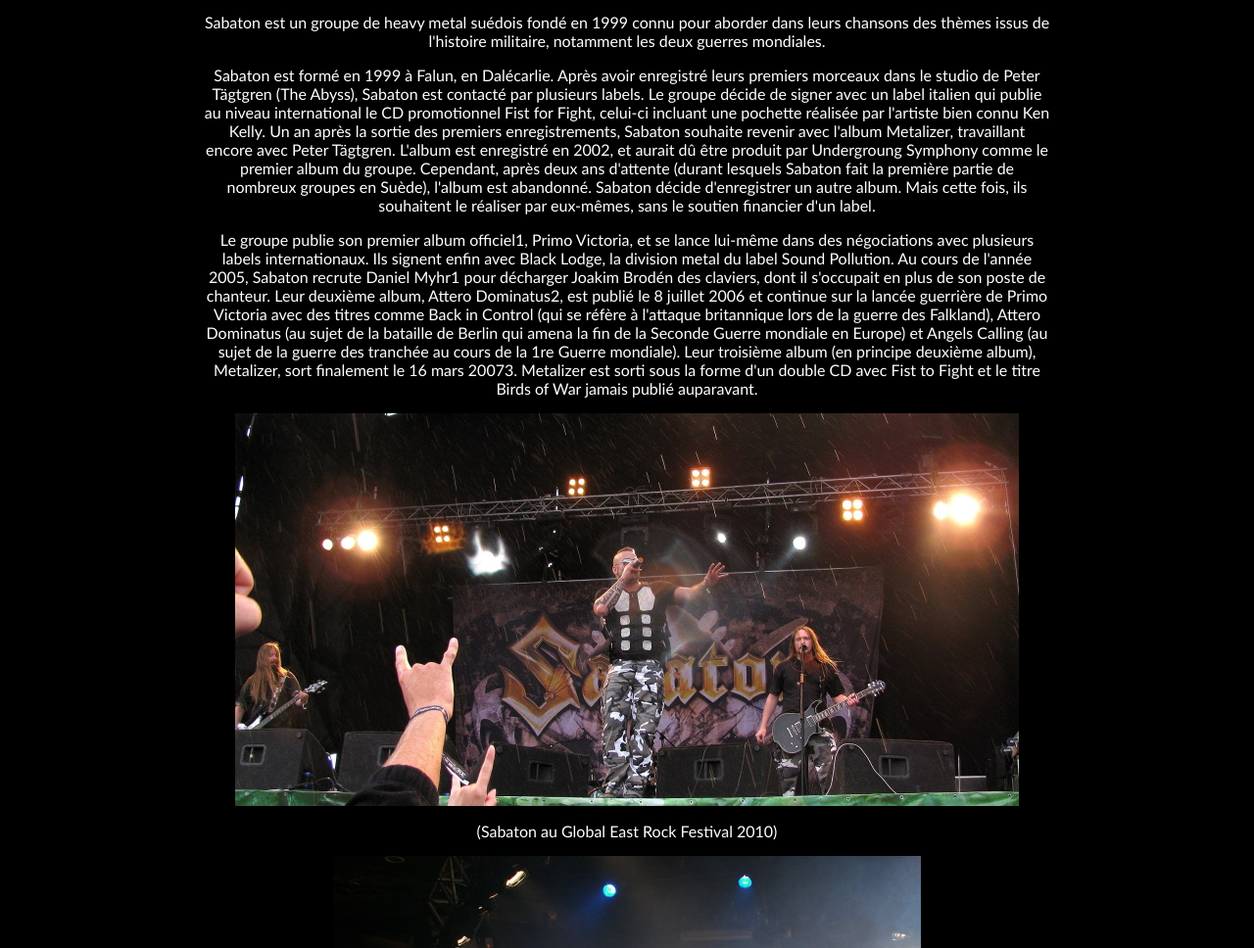
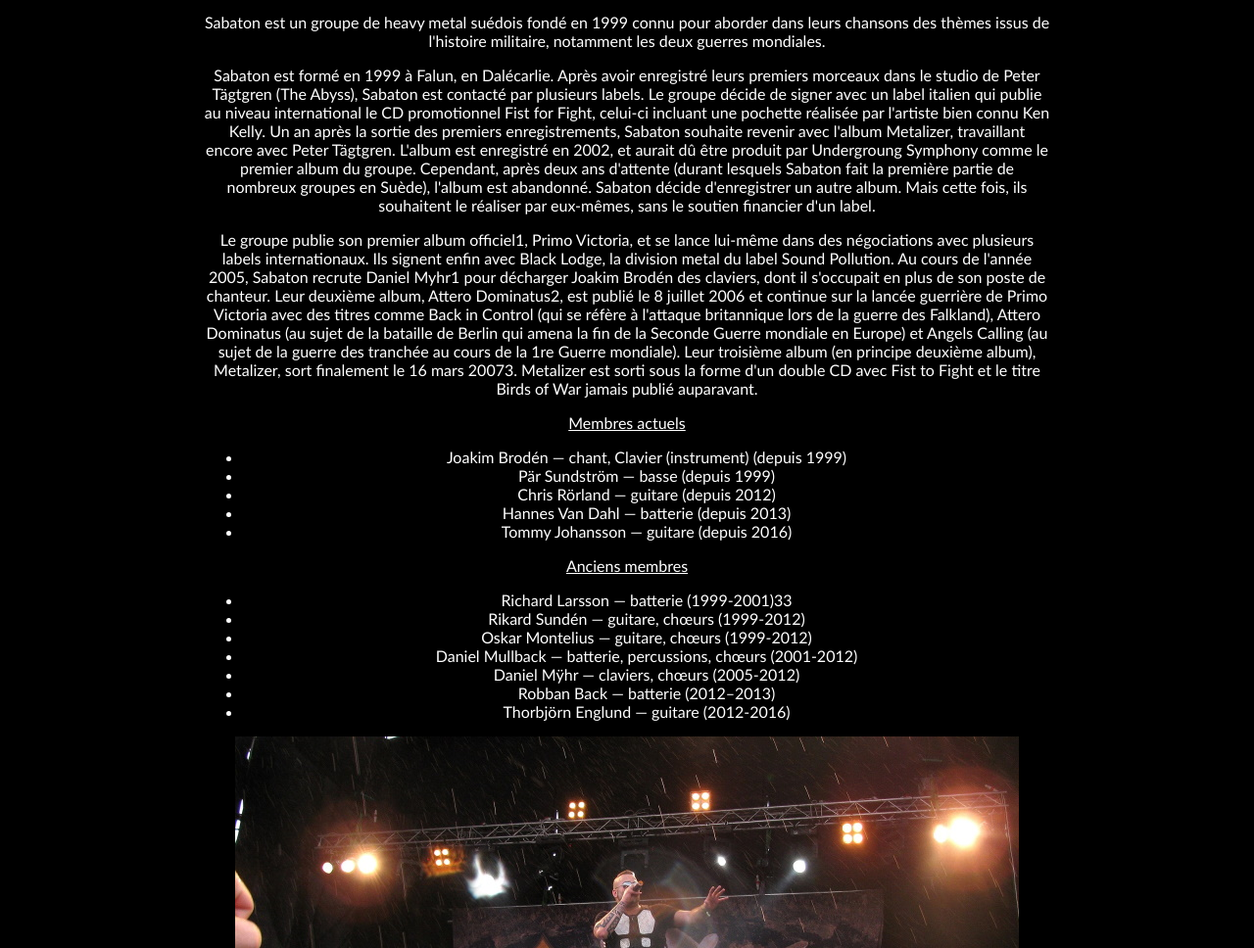
Before and after one commit to Arthur-Prudhomme/sabaton, a plain HTML site: page présentation.html in a window 1280 px wide. Shown: the part 132-1100 px from the top of the page at 98% size. Drawn offline with Linux system fonts and the light colour scheme.

Commit message:
ajout description

```diff
--- a/présentation.html
+++ b/présentation.html
@@ -30,6 +30,31 @@
     Leur deuxième album, Attero Dominatus2, est publié le 8 juillet 2006 et continue sur la lancée guerrière de Primo Victoria avec des titres comme Back in Control (qui se réfère à l'attaque britannique lors de la guerre des Falkland), Attero Dominatus (au sujet de la bataille de Berlin qui amena la fin de la Seconde Guerre mondiale en Europe) et Angels Calling (au sujet de la guerre des tranchée au cours de la 1re Guerre mondiale).
 
     Leur troisième album (en principe deuxième album), Metalizer, sort finalement le 16 mars 20073. Metalizer est sorti sous la forme d'un double CD avec Fist to Fight et le titre Birds of War jamais publié auparavant. </p>
+<p>
+
+<u>Membres actuels</u>
+
+<ul>
+    <li>Joakim Brodén — chant, Clavier (instrument) (depuis 1999)</li>
+    <li>Pär Sundström — basse (depuis 1999)</li>
+    <li>Chris Rörland — guitare (depuis 2012)</li>
+    <li>Hannes Van Dahl — batterie (depuis 2013)</li>
+    <li>Tommy Johansson — guitare (depuis 2016)</li>
+</ul>
+
+<u>Anciens membres</u>
+
+<ul>
+    <li>Richard Larsson — batterie (1999-2001)33</li>
+    <li>Rikard Sundén — guitare, chœurs (1999-2012)</li>
+    <li>Oskar Montelius — guitare, chœurs (1999-2012)</li>
+    <li>Daniel Mullback — batterie, percussions, chœurs (2001-2012)</li>
+    <li>Daniel Mÿhr — claviers, chœurs (2005-2012)</li>
+    <li>Robban Back — batterie (2012–2013)</li>
+    <li>Thorbjörn Englund — guitare (2012-2016)</li>
+</ul>
+</p>
+
 </div>
 <div class="imgbox">
     <img class="center-fit" src='sabaton_festival.jpg'>
```
